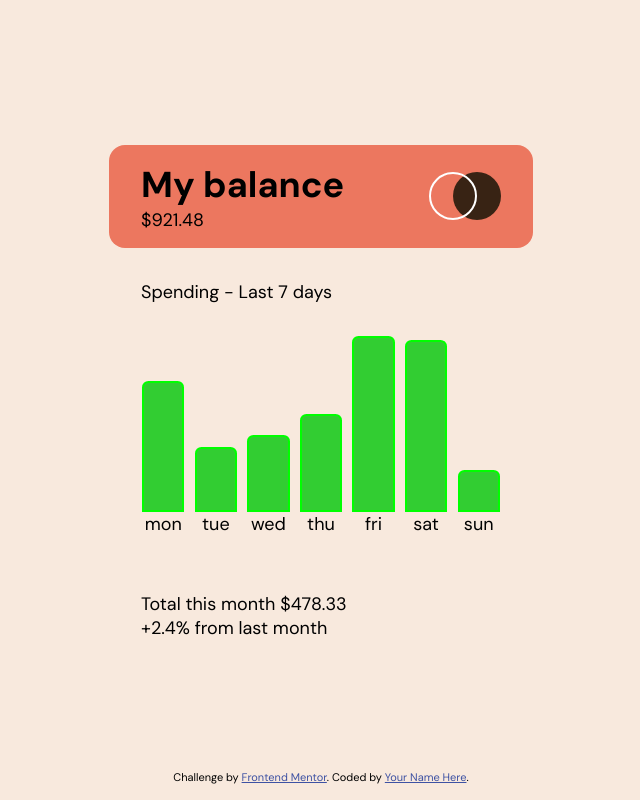
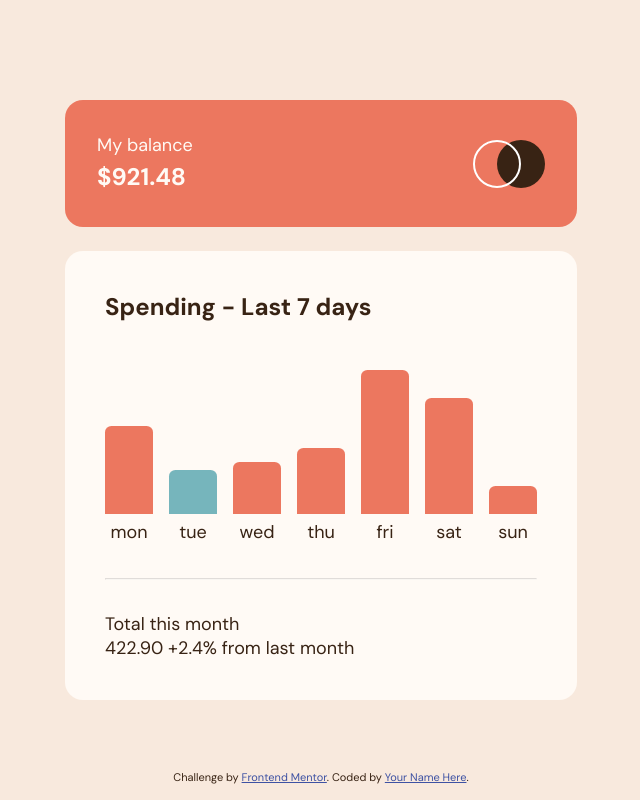
Before and after one commit to danyelcid/bar-chart-component, a plain HTML site: page index.html in a window 1280 px wide. Shown: the whole page, without its empty margins (319-959 px from the left). Drawn offline with Linux system fonts and the light colour scheme.

Commit message:
ajustments to js scrpt

```diff
--- a/assets/css/style.css
+++ b/assets/css/style.css
@@ -12,6 +12,8 @@
 :root{
     --Soft-red: hsl(10, 79%, 65%);
     --Cyan: hsl(186, 34%, 60%);
+    --Soft-red-dimmed: hsl(10, 79%, 65%, .75);
+    --Cyan-dimmed: hsl(186, 34%, 60%, .75);
 
     --Dark-brown: hsl(25, 47%, 15%);
     --Medium-brown: hsl(28, 10%, 53%);
@@ -25,25 +27,26 @@
 body{
     min-height: 100vh;
     display: flex;
-    flex-direction: column;
     align-items: center;
     justify-content: center;
-    gap: 2rem;
     font-family: 'DM Sans', sans-serif;
     font-size: 1.125rem;
+    font-weight: var(--font-regular);
     background-color: var(--Cream);
+    color: var(--Dark-brown);
+}
+.card{
+    max-width: 540px;
 }
 
-.card > * + *{
-    margin-top: 1rem ;
-}
-.card > *{
-    padding: 1rem 2rem;
-    border-radius: 1rem;
-}
 .card .card-header{
     background-color: var(--Soft-red);
     position: relative;
+    margin-bottom: 1.5rem;
+    padding: 2rem;
+    border-radius: 1.125rem;
+    line-height: 1.5;
+    color: var(--Very-pale-orange);
 }
 .card-header .logo{
     position: absolute;
@@ -51,13 +54,36 @@
     top: 50%;
     translate: 0 -50%;
 }
+
+.card-header > h1 {
+    font-size: inherit;
+    font-weight: var(--font-regular);
+}
+
+.card-header .total-balance{
+    font-size: 1.5rem;
+    font-weight: var(--font-bold);
+}
+.card-body{
+    background-color: var(--Very-pale-orange);
+    padding: 2.5rem;
+    border-radius: 1.125rem;
+}
+.subtitle{
+    font-size: 1.5rem;
+    font-weight: var(--font-bold);
+}
+.card-body hr{
+    margin: 1rem 0 2rem 0;
+    opacity: .3;
+}
 .bar-chart{
     min-width: 360px;
     min-height: 240px;
-    padding-block: 2rem;
+    padding-block: 3rem;
     display: grid;
-    grid-template-columns: repeat(7, 1fr);
-    gap: .5rem;
+    grid-template-columns: repeat(7, 3rem);
+    gap: 1rem;
     align-items: end;
 }
 
@@ -72,25 +98,41 @@
 }
 .bar-chart .mark{
     position: relative;
-    width: 95%;
+    width: 100%;
     height: 0;
-    background-color: limegreen;
+    background-color: var(--Soft-red);
     border-top-left-radius: .4rem;
     border-top-right-radius: .4rem;
-    border: 2px solid lime;
+}
+.bar-chart .mark.today{
+    background-color: var(--Cyan);
+}
+.bar:hover .mark{
+    background-blend-mode: screen;
+}
 
-}
 .bar::after{
     content: attr(data-name);
     position: absolute;
-    bottom: -1.5rem;
+    bottom: -1.85rem;
 }
 
 .bar:hover .mark::before{
     content: attr(data-value);
     position: absolute;
-    top: -2rem;
+    top: -2.75rem;
     left: 50%;
     translate: -50%;
     padding: .5rem;
+    white-space: nowrap;
+    color: var(--Very-pale-orange);
+    background-color: var(--Dark-brown);
+    border-radius: .5rem;
 }
+.bar:hover .mark{
+    background-color: var(--Soft-red-dimmed);
+}
+
+.bar:hover .mark.today{
+    background-color: var(--Cyan-dimmed);
+}
--- a/assets/data/balance.json
+++ b/assets/data/balance.json
@@ -4,7 +4,7 @@
         { "name": "tue", "value": 34.57 },
         { "name": "wed", "value": 40.89 },
         { "name": "thu", "value": 52.05 },
-        { "name": "fri", "value": 93.71 },
+        { "name": "fri", "value": 113.00 },
         { "name": "sat", "value": 91.15 },
         { "name": "sun", "value": 21.91 }
     ]
--- a/index.html
+++ b/index.html
@@ -20,12 +20,12 @@
   <main>
     <div class="card">
       <div class="card-header">
-        <h1>My balance</h1>
+        <h1 class="title">My balance</h1>
         <p class="total-balance"> $921.48</p>
         <img class="logo" src="assets/images/logo.svg" alt="logo" >
       </div>
       <div class="card-body">
-        <p>Spending - <span id="interval">Last 5 days</span></p>
+        <p class="subtitle">Spending - <span id="interval">Last 5 days</span></p>
         <div class="bar-chart">
           <div class="bar"><div class="mark"></div></div>
           <div class="bar"><div class="mark"></div></div>
@@ -35,18 +35,20 @@
           <div class="bar"><div class="mark"></div></div>
           <div class="bar"><div class="mark"></div></div>
         </div>
+        <hr>
+        <div class="card-sumary">
+          <p>
+            <span id="sumary-title">Total this month</span>
+          </p>
+          <p>
+            <span id="sumary-total">$478.33</span>
+            <span id="sumary-percent"></span> +2.4%
+            <span id="sumary-interval"></span> from last month
+          </p>
+
+        </div>
       </div>
-      <div class="card-footer">
-        <p>
-          <span id="sumary-title">Total this month</span>
-          <span id="sumary-total">$478.33</span>
-        </p>
-        <p>
-          <span id="sumary-percent"></span> +2.4%
-          <span id="sumary-interval"></span> from last month
-        </p>
 
-      </div>
     </div>
   </main>
 
@@ -59,34 +61,46 @@
   <script>
     $(document).ready(function () {
 
+      const today =new Date().toDateString().toLowerCase().substr(0,3)
+      const bars = $('.bar')
+      const marks = $('.mark')
+
       // Gets info fron the server in JSON
       $.getJSON('./assets/data/balance.json', function(resp) {
           $('#interval').text(resp.interval)
 
-          const bars = $('.bar')
-          const marks = $('.mark')
-
-          let max = 0
+          let maxValue = 0
           resp.days.forEach(day => {
-            if (day.value > max) {
-              max = day.value
+            if (day.value > maxValue) {
+              maxValue = day.value
             }
           });
+          let totalBalance = resp.days.reduce((current, day) =>{
+            return current + day.value
+          },0)
+          const l = totalBalance.toString().split('.')
+          l[1] = l[1].substr(0,2)
+          let sumary = l.join('.')
+
+          $('#sumary-total').text(sumary)
 
           for (let i = 0; i < resp.days.length; i++) {
             const day = resp.days[i];
-            $(bars[i]).attr('data-name',day.name)
-            $(marks[i]).attr('data-value',day.value)
+            $(bars[i]).attr('data-name', day.name)
+            $(marks[i]).attr('data-value', '$ ' + day.value)
 
-            let height = day.value/max*100
+            if(day.name.toLowerCase() === today){
+              $(marks[i]).addClass('today')
+            }
 
-            $(marks[i]).delay(50*i).animate({
+            let height = day.value / maxValue * 100
+
+            $(marks[i]).delay( 50 * i ).animate ({
               height: `${height}%`
-            }, 300, function() {
-              // Animation complete.
-            });
+            }, 300 );
           }
       });
+
     });
 
   </script>
```
